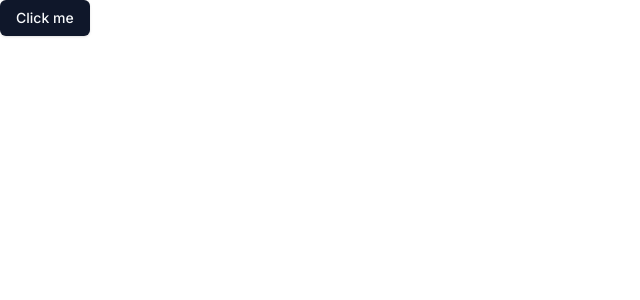
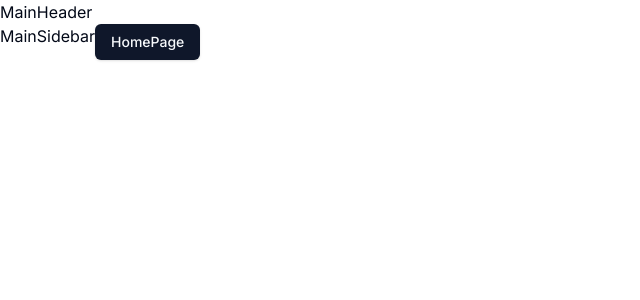
Before and after one commit to haitrieu1811/youtube-fake-client, a Next.js app: page / in a window 1280 px wide. Shown: the top 300 px of the page, without its empty margins (0-640 px from the left). Built offline with nearby package versions, Linux system fonts and the light colour scheme.

Commit message:
Chia main layout

```diff
--- /dev/null
+++ b/src/app/(main)/layout.tsx
@@ -0,0 +1,18 @@
+import { ReactNode } from "react";
+
+import MainHeader from "@/components/main-header";
+import MainSidebar from "@/components/main-sidebar";
+
+const MainLayout = ({ children }: { children: ReactNode }) => {
+  return (
+    <div>
+      <MainHeader />
+      <main className="flex">
+        <MainSidebar />
+        <div className="flex-1">{children}</div>
+      </main>
+    </div>
+  );
+};
+
+export default MainLayout;
--- /dev/null
+++ b/src/app/(main)/page.tsx
@@ -0,0 +1,7 @@
+import { Button } from "@/components/ui/button";
+
+const Home = () => {
+  return <Button>HomePage</Button>;
+};
+
+export default Home;
--- a/src/app/layout.tsx
+++ b/src/app/layout.tsx
@@ -1,7 +1,8 @@
 import type { Metadata } from "next";
 import { Inter as FontSans } from "next/font/google";
+
+import { cn } from "@/lib/utils";
 import "./globals.css";
-import { cn } from "@/lib/utils";
 
 export const fontSans = FontSans({
   subsets: ["latin"],
--- a/src/app/page.tsx
+++ /dev/null
@@ -1,5 +0,0 @@
-import { Button } from "@/components/ui/button";
-
-export default function Home() {
-  return <Button>Click me</Button>;
-}
--- /dev/null
+++ b/src/components/main-header.tsx
@@ -0,0 +1,5 @@
+const MainHeader = () => {
+  return <div>MainHeader</div>;
+};
+
+export default MainHeader;
--- /dev/null
+++ b/src/components/main-sidebar.tsx
@@ -0,0 +1,5 @@
+const MainSidebar = () => {
+  return <div>MainSidebar</div>;
+};
+
+export default MainSidebar;
```
